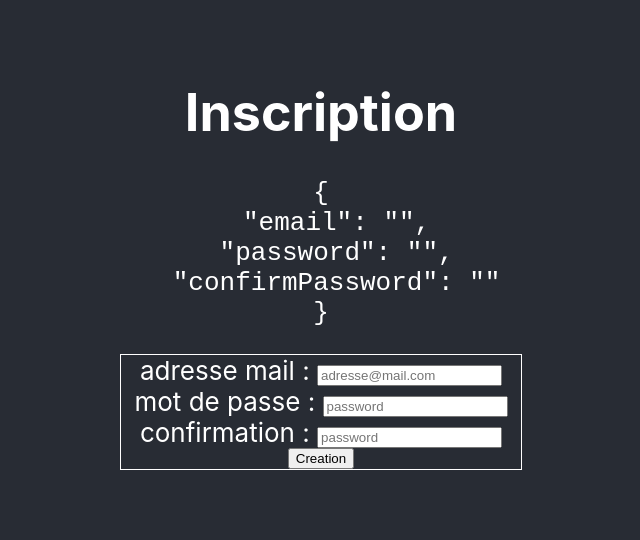
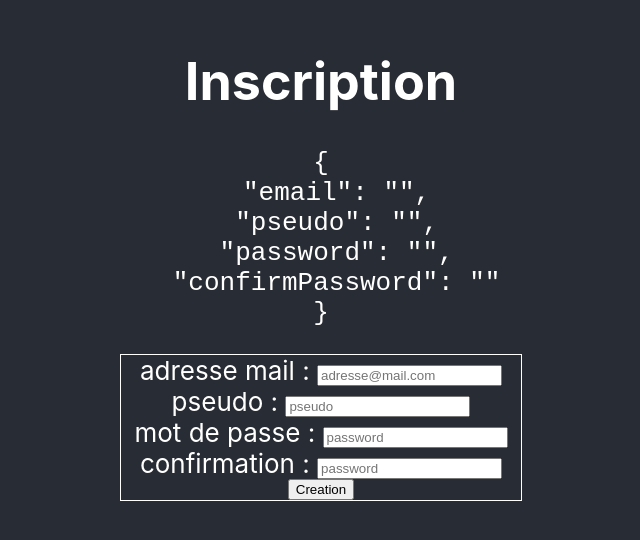
Before and after one commit to T-Vinhphat/battlecards-frontend, a React (Create React App) app: page /signup in a window 1280 px wide. Shown: the part 142-682 px from the top of the page, without its empty margins (319-959 px from the left). Built offline with nearby package versions, Linux system fonts and the light colour scheme.

Commit message:
added pseudo in signin

```diff
--- a/src/views/auth/signup.js
+++ b/src/views/auth/signup.js
@@ -4,6 +4,7 @@ import { useNavigate } from "react-router-dom";
 function Signup() {
   const [body, setBody] = useState({
     email: "",
+    pseudo: "",
     password: "",
     confirmPassword: "",
   });
@@ -53,6 +54,10 @@ function Signup() {
           <input placeholder="adresse@mail.com" type="email" name="email" />
         </div>
         <div>
+          <label>pseudo : </label>
+          <input placeholder="pseudo" type="text" name="pseudo" />
+        </div>
+        <div>
           <label>mot de passe : </label>
           <input
             placeholder="password"
```
